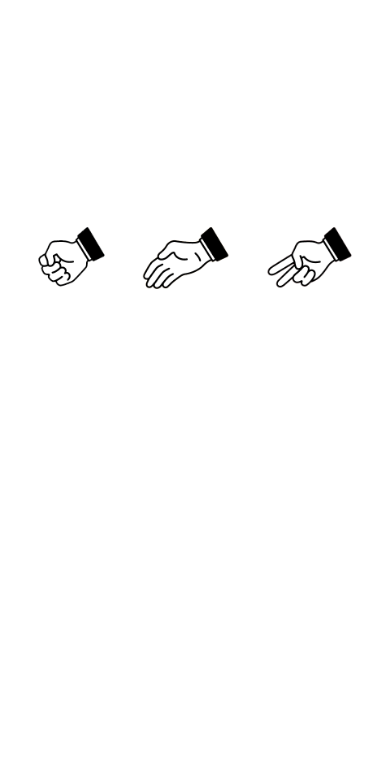
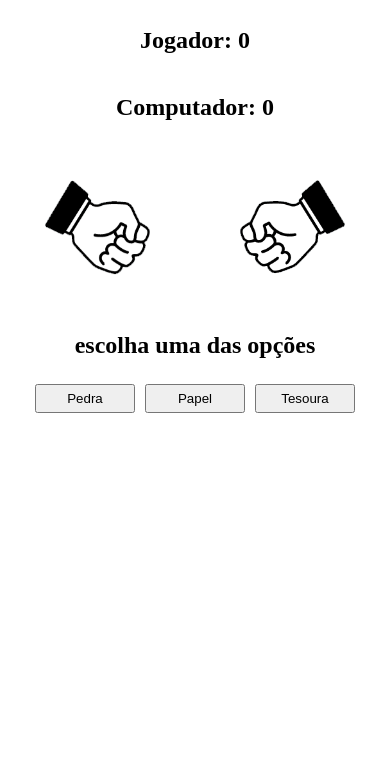
Before and after one commit to EliasVasques/pedra-papel-tesoura, a plain HTML site: page index.html in a window 390 px wide. Shown: the part 73-844 px from the top of the page. Drawn offline with Linux system fonts and the light colour scheme.

Commit message:
mudança na mecanica do jogo

```diff
--- a/index.html
+++ b/index.html
@@ -8,11 +8,24 @@
     <title>pedra-papel-tesoura</title>
 </head>
 <body>
-    <h1>Pedra, papel, tesoura</h1>
-    <div class="container">
-        <img src="img/rock.png" onclick="jogar(1)" id="1" alt="">
-        <img src="img/paper.png" onclick="jogar(2)" id="2" alt="">
-        <img src="img/scissors.png" onclick="jogar(3)" id="3" alt="">
+    <h1>Pedra Papel e Tesoura</h1>
+
+    <div class="pontos">
+        <h2>Jogador: <span class="pontos-jogador">0</span></h2>
+        <h2>Computador: <span class="pontos-pc">0</span></h2>
+    </div>
+
+    <div class="maos">
+        <img src="img/rock.png" id="mao-jogador" alt="">
+        <img src="img/rock.png" id="mao-pc" alt="">
+    </div>
+
+    <h2 class="resultado">escolha uma das opções</h2>
+
+    <div class="buttons">
+        <button onclick="jogar(0)">Pedra</button>
+        <button onclick="jogar(1)">Papel</button>
+        <button onclick="jogar(2)">Tesoura</button>
     </div>
 
     <script src="scripts.js"></script>
--- a/scripts.js
+++ b/scripts.js
@@ -1,24 +1,30 @@
+const img = ['rock.png', 'paper.png', 'scissors.png'];
+let pontosJog = 0;
+let pontosPc = 0;
 
 function jogarPc() {
-    let aleatorio = Math.floor(Math.random() * 3) + 1;
-    return aleatorio;
+    let aleat = Math.floor(Math.random() * 3);
+    return aleat;
 }
 
 function jogar(jogador) {
-    let pc = jogarPc()
+    let pc = jogarPc();
 
-    for (let i=1; i<4; i++){
-        document.getElementById(i).classList.remove('escolhido-pc')
-        document.getElementById(i).classList.remove('escolhido-jogador')
+    // mãos
+    document.querySelector('#mao-jogador').setAttribute('src', 'img/' + img[jogador])
+    document.querySelector('#mao-pc').setAttribute('src', 'img/' + img[pc])
+
+    let resultado;
+    if (jogador == pc) {
+       resultado = 'Empate!';
+    } else if ((jogador > pc && (jogador != 2 || pc != 0)) ||(jogador == 0 && pc == 2)) {
+        resultado = 'Você venceu!';
+        pontosJog += 1;
+        document.querySelector('.pontos-jogador').innerHTML = pontosJog;
+    }else {
+        resultado = 'Você perdeu!';
+        pontosPc += 1;
+        document.querySelector('.pontos-pc').innerHTML = pontosPc;
     }
-    document.getElementById(pc).classList.add('escolhido-pc');
-    document.getElementById(jogador).classList.add('escolhido-jogador');
-
-    if (jogador == pc) {
-        window.alert('empate!')
-    } else if ((jogador > pc && (jogador != 3 || pc != 1)) ||(jogador == 1 && pc == 3)) {
-        window.alert('Você venceu!')
-    }else {
-        window.alert('Você perdeu!')
-    }
+    document.querySelector('.resultado').innerHTML = resultado;
 }
--- a/style.css
+++ b/style.css
@@ -1,43 +1,47 @@
-h1 {
+* {
+    box-sizing: border-box;
     text-align: center;
 }
-
-.escolhido-pc {
-    background-color: aqua;
-}
-.escolhido-jogador {
-    background-color: greenyellow;
+body {
+    margin: 0;
 }
 
-.container {
+.pontos {
     display: flex;
-
-    height: 500px;
-    justify-content: center;
-    align-items: center;
+    justify-content: space-around;
 }
 
-@media (max-width: 915px){
-    .container img {
-        width: 225px;
+.maos {
+    display: flex;
+    justify-content: space-between;
+}
+#mao-jogador {
+    transform: rotateY(180deg);
+}
+
+.buttons {
+    display: flex;
+    justify-content: center;
+}
+.buttons button {
+    width: 100px;
+    padding: 5px;
+    margin: 5px;
+}
+
+@media (max-width: 650px){
+    .maos img {
+        width: 200px;
     }
 }
-@media (max-width: 680px){
-    .container img {
-        width: 150px;
+@media (max-width: 420px){
+    .maos img {
+        width: 50%;
+    }
+    .pontos {
+        flex-wrap: wrap;
+    }
+    .pontos h2 {
+        width: 100%;
     }
 }
-@media (max-width: 450px){
-    .container img {
-        width: 33%;
-    }
-}
-@media (max-width: 380px){
-    .container {
-        flex-wrap: wrap;
-        justify-content: flex-start;
-    }
-    .container img {
-        width: 225px;
-    }
-}
```
